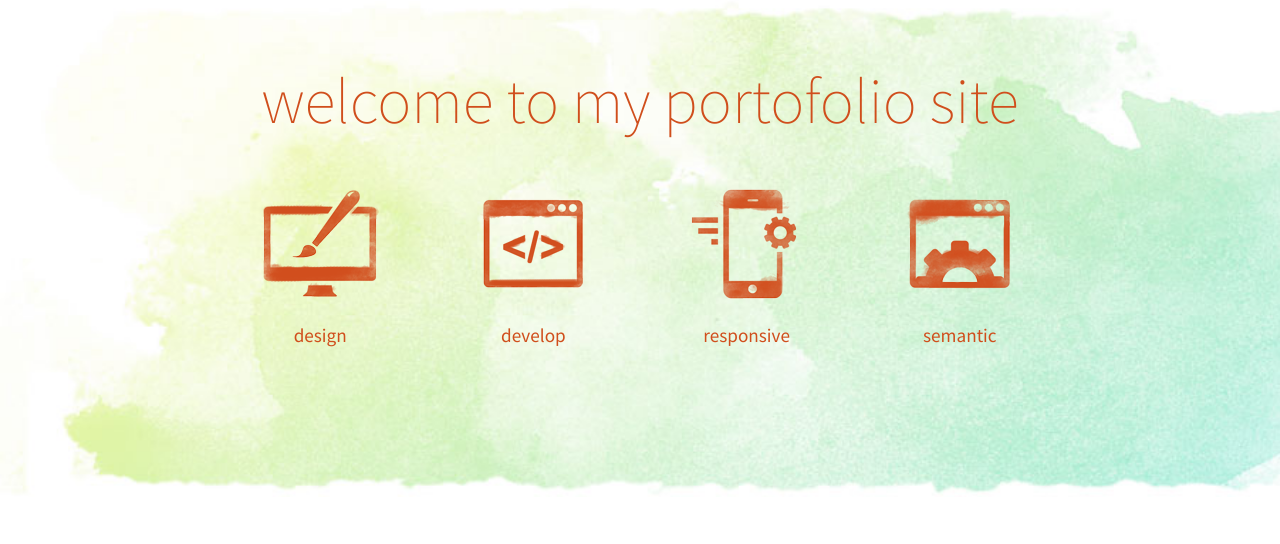
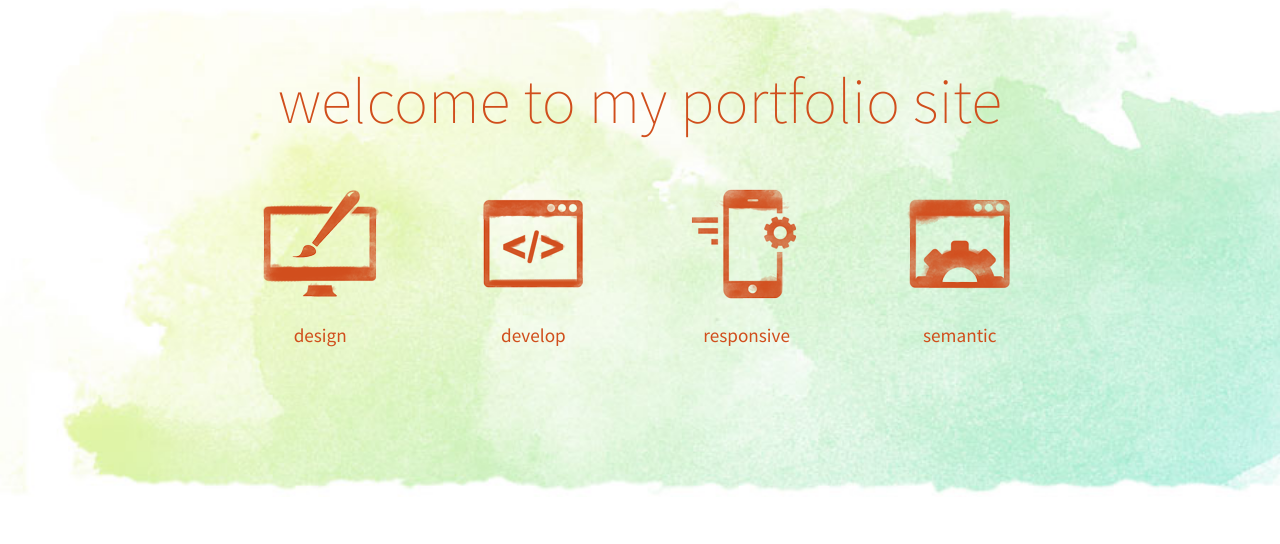
Before and after one commit to sethhoward1988/portfolio, a plain HTML site: page index.html in a window 1280 px wide. Shown: the part 205-749 px from the top of the page. Drawn offline with Linux system fonts and the light colour scheme; a script that the page names is missing.

Commit message:
index
typo

```diff
--- a/index.html
+++ b/index.html
@@ -25,7 +25,7 @@
           </header>
 
       <section class="welcome">
-        <h1>welcome to my portofolio site</h1><br />
+        <h1>welcome to my portfolio site</h1><br />
           <div class="icon"><img src="img/iconbrush.png" alt="Computer Screen with Brush Icon" />
           <p>design</p></div>
           <div class="icon"><img src="img/icontag.png" alt="HTML Tag Icon" />
```
